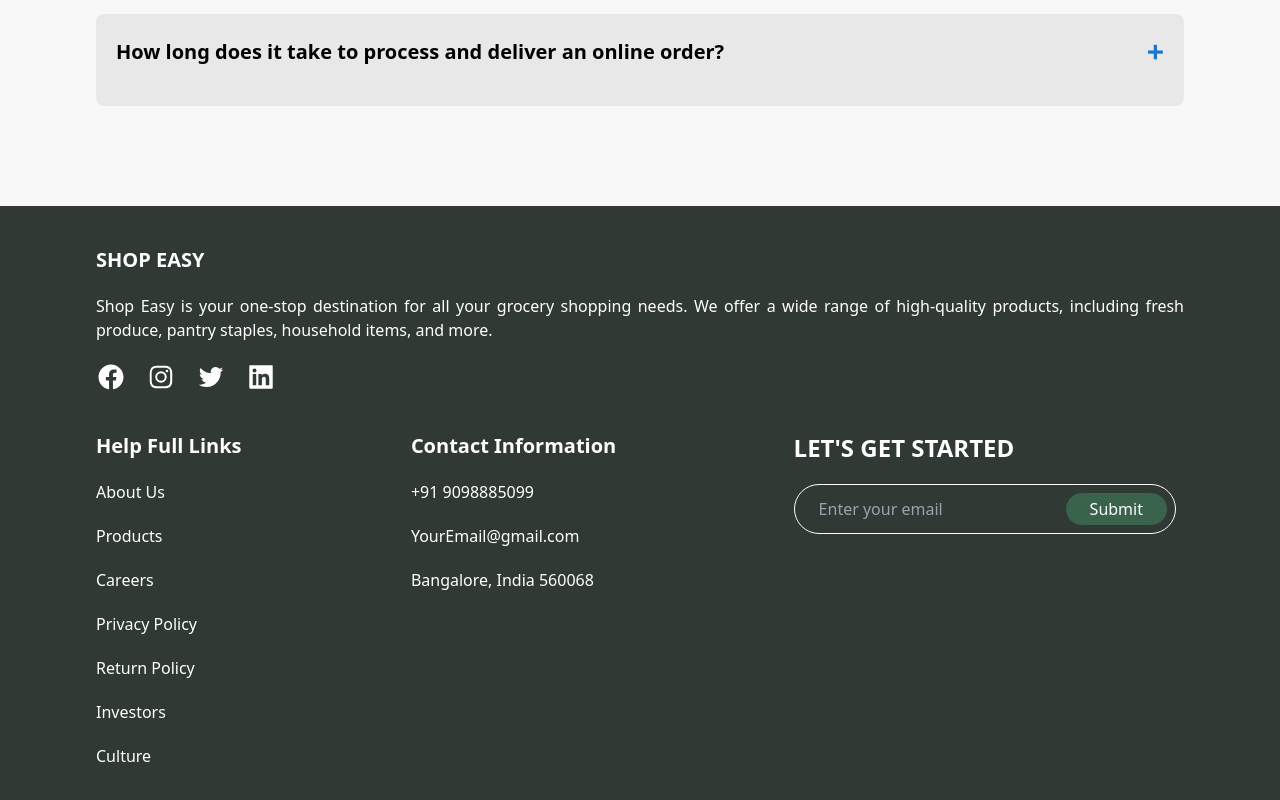
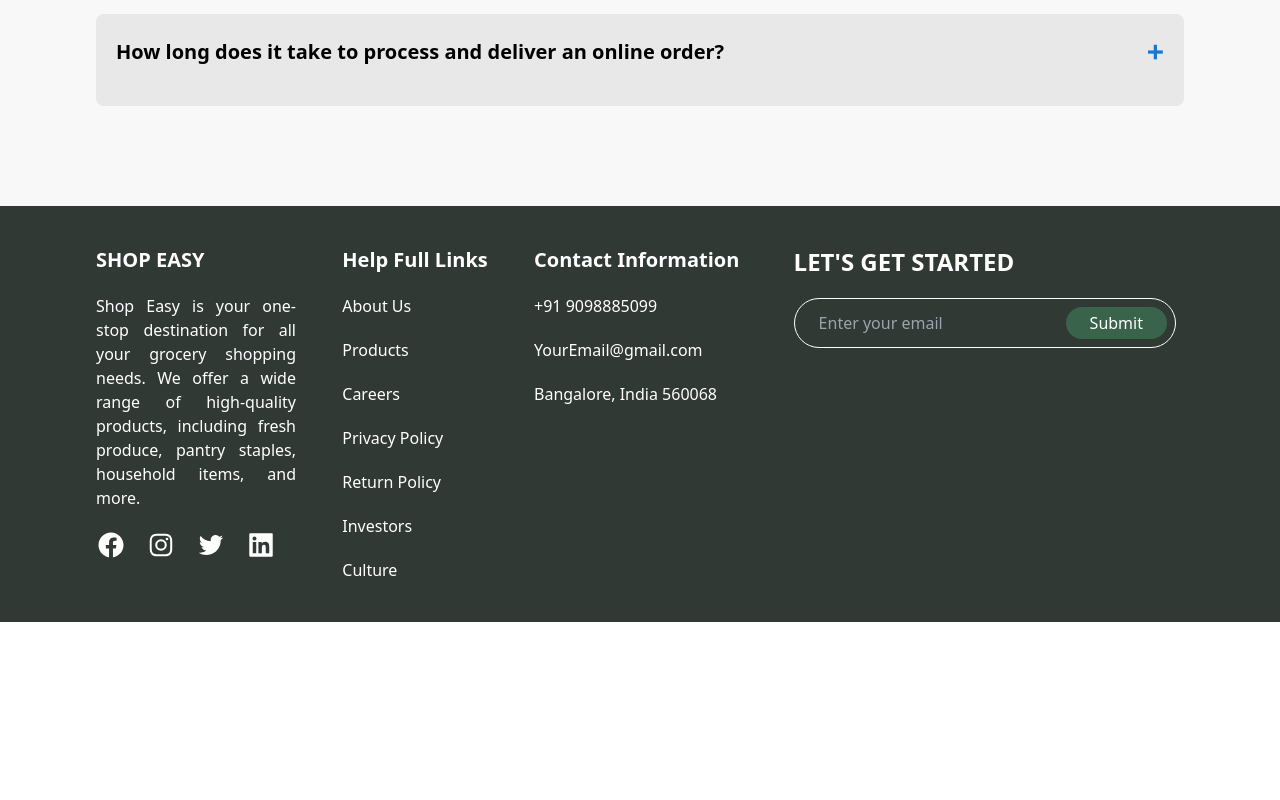
Before and after one commit to Lokes1212/assignment, a React (Vite) app: page / in a window 1280 px wide. Shown: the part 5803-6603 px from the top of the page. After the commit the page ends 6425 px from the top, so only its background shows below. Built offline with nearby package versions, Linux system fonts and the light colour scheme.

Commit message:
fix footer

```diff
--- a/src/components/Footer/Footer.jsx
+++ b/src/components/Footer/Footer.jsx
@@ -11,7 +11,7 @@ const Footer = () => {
 					<div className="flex flex-row lg:flex-col justify-between w-full sm:w-auto  gap-5">
 						<div className="flex flex-col gap-5 justify-around w-full">
 							<h3 className="font-semibold text-xl">SHOP EASY</h3>
-							<p className=" font-normal text-base text-justify lg:w-max-[200px] md:block w-full">
+							<p className=" font-normal text-base text-justify lg:max-w-[200px]  w-full">
 								Shop Easy is your one-stop destination for all your grocery
 								shopping needs. We offer a wide range of high-quality products,
 								including fresh produce, pantry staples, household items, and
```
